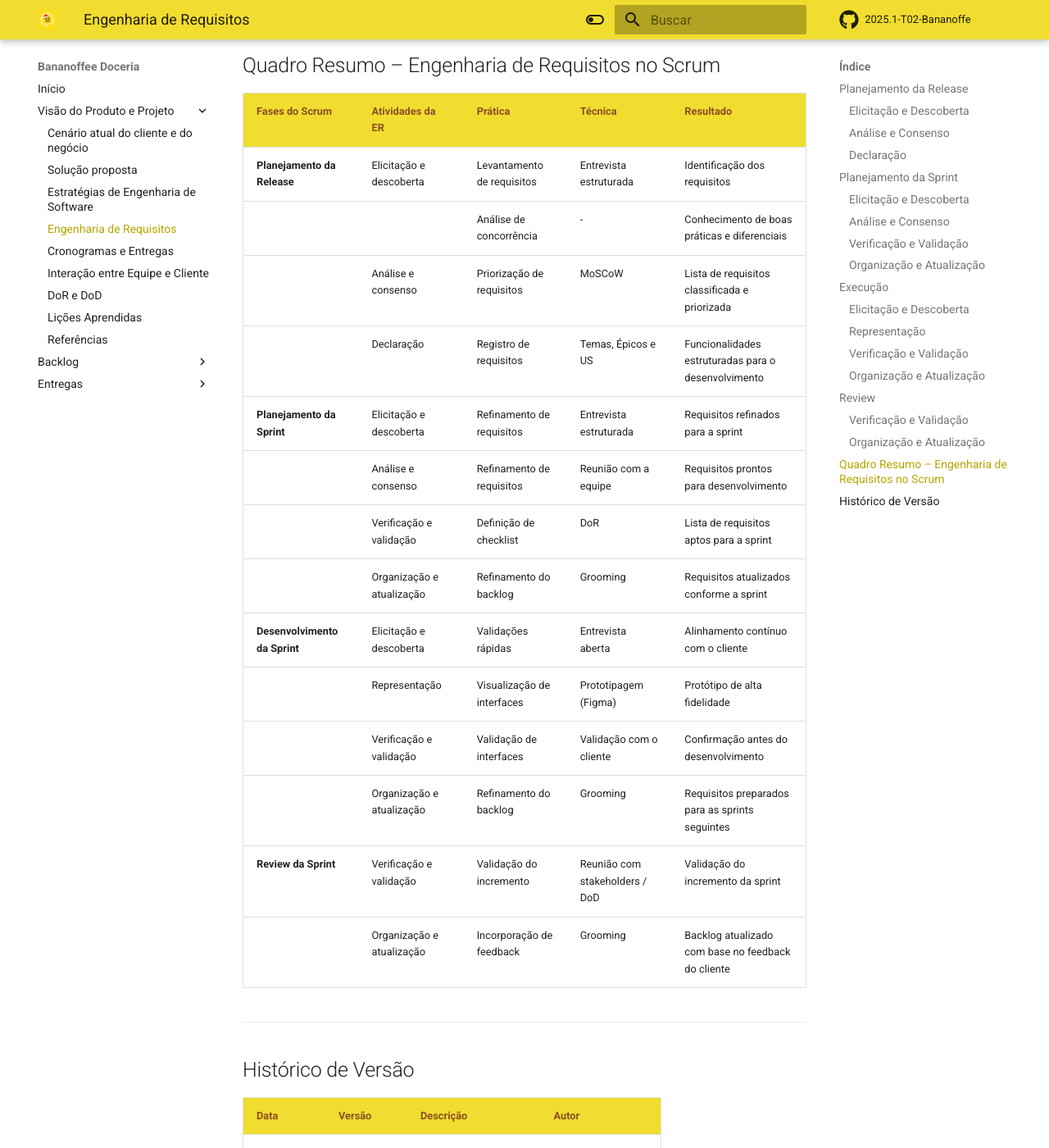
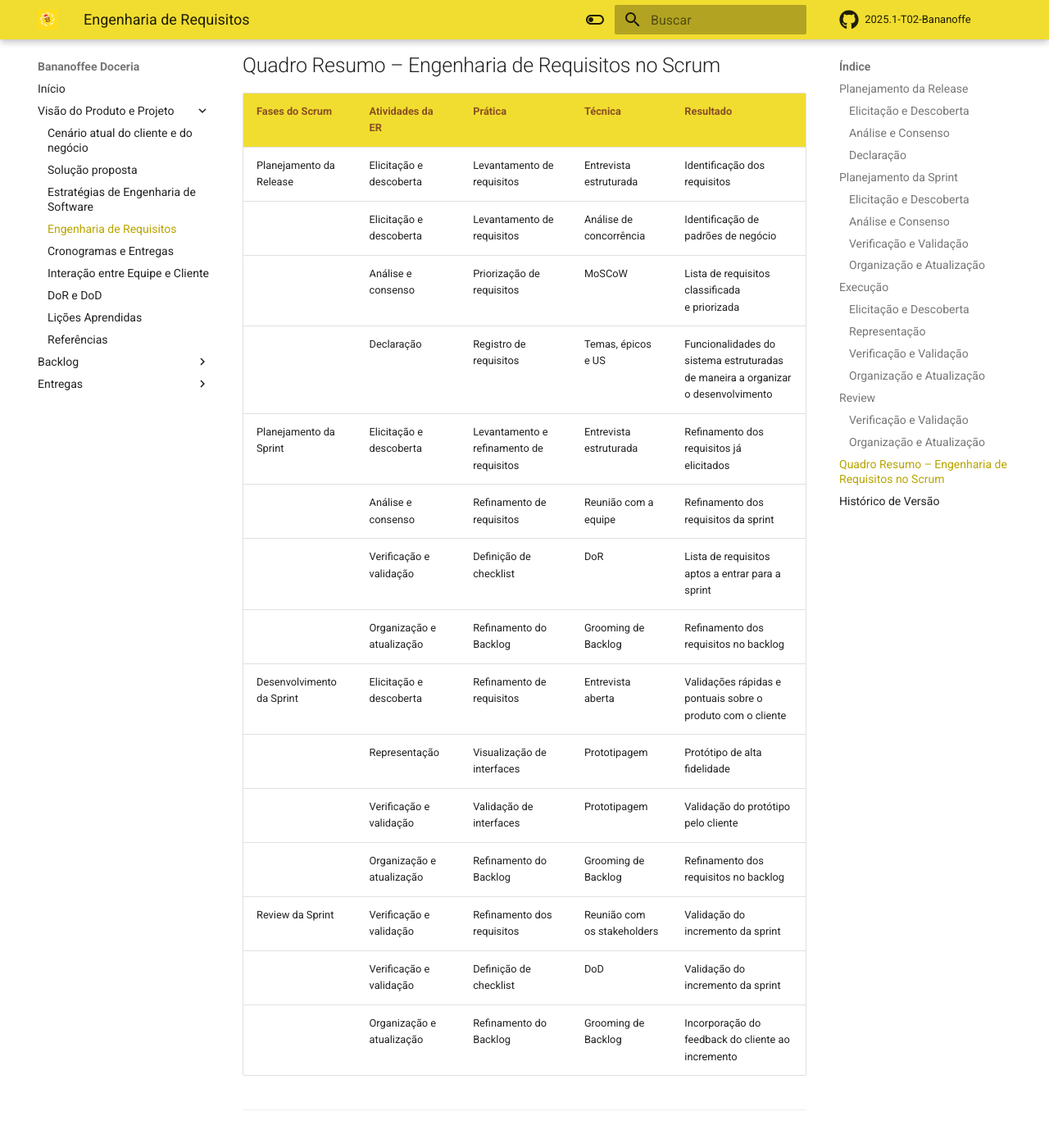
Before and after one commit to mdsreq-fga-unb/2025.1-T02-Bananoffe, an MkDocs documentation site: the page built from docs/pages/visaoDoProduto/engenhariaderequisitos.md, in a window 1280 px wide and 1400 px high, scrolled down 3209 px. Shown: the whole window at 82% size. Built offline with MkDocs 1.6.1 and Material for MkDocs 9.7.7, drawn with Linux system fonts in a browser that asks for light colours; comment, search, counter and statistics services are not loaded.

Commit message:
chore: modificando a tabela de engenharia de requisitos

```diff
--- a/docs/pages/visaoDoProduto/engenhariaderequisitos.md
+++ b/docs/pages/visaoDoProduto/engenhariaderequisitos.md
@@ -89,22 +89,24 @@
 
 ## Quadro Resumo – Engenharia de Requisitos no Scrum
 
-| Fases do Scrum            | Atividades da ER           | Prática                     | Técnica                    | Resultado                                               |
-|---------------------------|----------------------------|-----------------------------|----------------------------|----------------------------------------------------------|
-| **Planejamento da Release** | Elicitação e descoberta     | Levantamento de requisitos  | Entrevista estruturada     | Identificação dos requisitos                             |
-|                           |                            | Análise de concorrência     | -                          | Conhecimento de boas práticas e diferenciais             |
-|                           | Análise e consenso          | Priorização de requisitos   | MoSCoW                     | Lista de requisitos classificada e priorizada            |
-|                           | Declaração                  | Registro de requisitos      | Temas, Épicos e US         | Funcionalidades estruturadas para o desenvolvimento      |
-| **Planejamento da Sprint**  | Elicitação e descoberta     | Refinamento de requisitos   | Entrevista estruturada     | Requisitos refinados para a sprint                       |
-|                           | Análise e consenso          | Refinamento de requisitos   | Reunião com a equipe       | Requisitos prontos para desenvolvimento                  |
-|                           | Verificação e validação     | Definição de checklist      | DoR                        | Lista de requisitos aptos para a sprint                  |
-|                           | Organização e atualização   | Refinamento do backlog      | Grooming                   | Requisitos atualizados conforme a sprint                 |
-| **Desenvolvimento da Sprint**| Elicitação e descoberta     | Validações rápidas          | Entrevista aberta          | Alinhamento contínuo com o cliente                       |
-|                           | Representação               | Visualização de interfaces  | Prototipagem (Figma)       | Protótipo de alta fidelidade                             |
-|                           | Verificação e validação     | Validação de interfaces     | Validação com o cliente    | Confirmação antes do desenvolvimento                     |
-|                           | Organização e atualização   | Refinamento do backlog      | Grooming                   | Requisitos preparados para as sprints seguintes          |
-| **Review da Sprint**       | Verificação e validação     | Validação do incremento     | Reunião com stakeholders / DoD | Validação do incremento da sprint                    |
-|                           | Organização e atualização   | Incorporação de feedback    | Grooming                   | Backlog atualizado com base no feedback do cliente       |
+| Fases do Scrum               | Atividades da ER         | Prática                                      | Técnica                    | Resultado                                                                                   |
+|------------------------------|--------------------------|-----------------------------------------------|----------------------------|---------------------------------------------------------------------------------------------|
+| Planejamento da Release      | Elicitação e descoberta   | Levantamento de requisitos                    | Entrevista estruturada     | Identificação dos requisitos                                                                |
+|                              | Elicitação e descoberta   | Levantamento de requisitos                    | Análise de concorrência    | Identificação de padrões de negócio                                                         |
+|                              | Análise e consenso        | Priorização de requisitos                     | MoSCoW                     | Lista de requisitos classificada<br/>e priorizada                                           |
+|                              | Declaração                | Registro de requisitos                        | Temas, épicos e US         | Funcionalidades do sistema estruturadas<br/>de maneira a organizar o desenvolvimento         |
+| Planejamento da Sprint       | Elicitação e descoberta   | Levantamento e refinamento de requisitos      | Entrevista estruturada     | Refinamento dos requisitos já<br/>elicitados                                                |
+|                              | Análise e consenso        | Refinamento de requisitos                     | Reunião com a equipe       | Refinamento dos requisitos da sprint                                                         |
+|                              | Verificação e validação   | Definição de checklist                        | DoR                        | Lista de requisitos aptos a entrar para a sprint                                             |
+|                              | Organização e atualização | Refinamento do Backlog                        | Grooming de Backlog        | Refinamento dos requisitos no backlog                                                        |
+| Desenvolvimento da Sprint    | Elicitação e descoberta   | Refinamento de requisitos                     | Entrevista aberta          | Validações rápidas e pontuais sobre o produto com o cliente                                  |
+|                              | Representação             | Visualização de interfaces                    | Prototipagem               | Protótipo de alta fidelidade                                                                 |
+|                              | Verificação e validação   | Validação de interfaces                       | Prototipagem               | Validação do protótipo pelo cliente                                                          |
+|                              | Organização e atualização | Refinamento do Backlog                        | Grooming de Backlog        | Refinamento dos requisitos no backlog                                                        |
+| Review da Sprint             | Verificação e validação   | Refinamento dos requisitos                    | Reunião com os stakeholders| Validação do incremento da sprint                                                            |
+|                              | Verificação e validação   | Definição de checklist                        | DoD                        | Validação do incremento da sprint                                                            |
+|                              | Organização e atualização | Refinamento do Backlog                        | Grooming de Backlog        | Incorporação do feedback do cliente ao incremento                                            |
+
 
 ---
 
```
